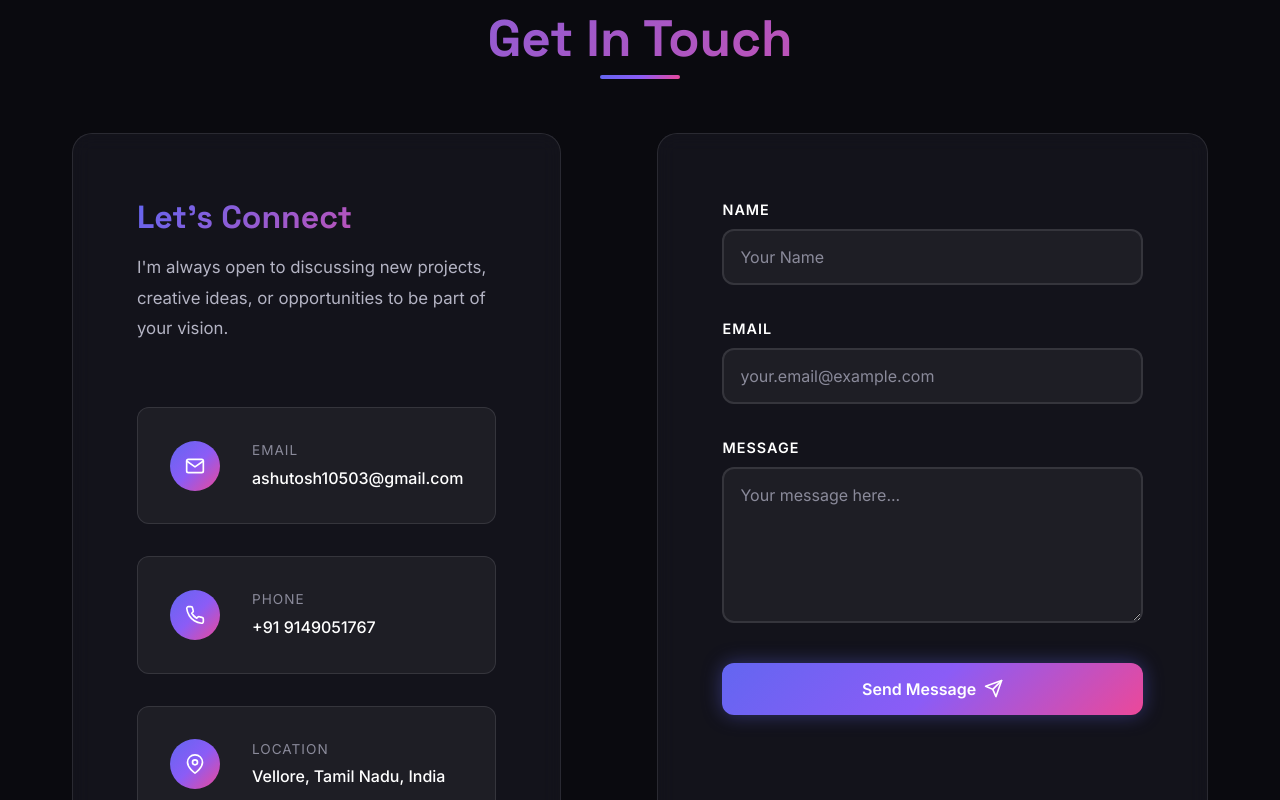
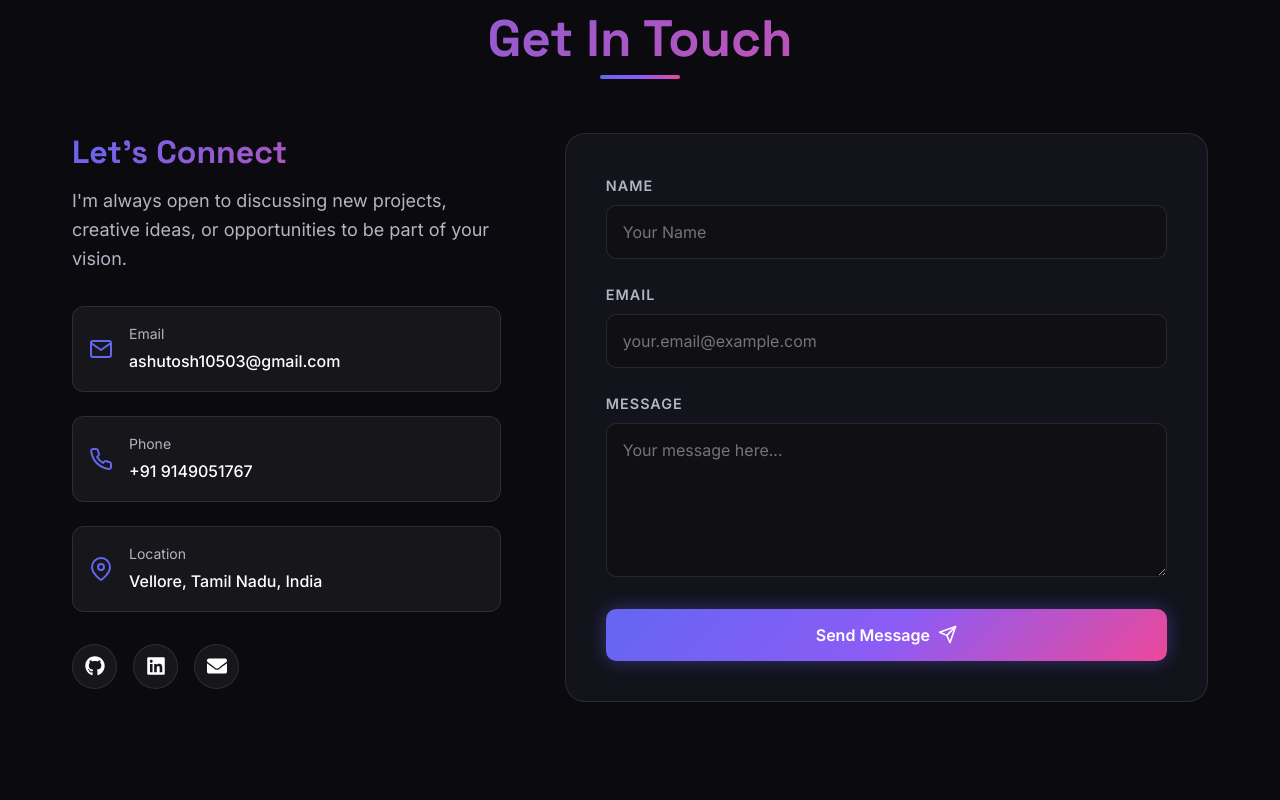
Before and after one commit to AshuGITHUBtosh/My-Portfolio, a React (Vite) app: page / in a window 1280 px wide. Shown: the part 9440-10240 px from the top of the page. Built offline with nearby package versions, Linux system fonts and the light colour scheme.

Commit message:
fixing mobile issues

```diff
--- a/src/sections/Contact.module.css
+++ b/src/sections/Contact.module.css
@@ -1,175 +1,146 @@
+/* src/sections/Contact/Contact.module.css */
+
 .contact {
-  min-height: 100vh;
   padding: var(--spacing-xl) 0;
   position: relative;
-  display: flex;
-  align-items: center;
+  overflow: hidden;
 }
 
 .contactContent {
   display: grid;
-  grid-template-columns: 1fr 1.5fr;
-  gap: var(--spacing-xl);
-  max-width: 1200px;
-  margin: 0 auto;
+  grid-template-columns: 1fr 1.5fr; /* Info takes less space, form takes more */
+  gap: 4rem;
+  margin-top: var(--spacing-lg);
 }
 
-.contactInfo {
-  background: var(--card-bg);
-  backdrop-filter: blur(10px);
-  padding: var(--spacing-lg);
-  border-radius: 20px;
-  border: 1px solid var(--border-color);
-  height: fit-content;
-}
-
+/* --- CONTACT INFO (Left Side) --- */
 .contactInfoTitle {
   font-size: 2rem;
-  font-weight: 700;
-  margin-bottom: var(--spacing-sm);
+  margin-bottom: 1rem;
   background: var(--gradient-text);
   -webkit-background-clip: text;
+  background-clip: text;
   -webkit-text-fill-color: transparent;
-  background-clip: text;
+  color: transparent;
 }
 
 .contactInfoText {
   color: var(--text-secondary);
-  line-height: 1.8;
-  margin-bottom: var(--spacing-lg);
-  font-size: 1.05rem;
+  margin-bottom: 2rem;
+  line-height: 1.6;
 }
 
 .contactDetails {
   display: flex;
   flex-direction: column;
-  gap: var(--spacing-md);
-  margin-bottom: var(--spacing-lg);
+  gap: 1.5rem;
+  margin-bottom: 2rem;
 }
 
 .contactItem {
   display: flex;
   align-items: center;
-  gap: var(--spacing-md);
-  padding: var(--spacing-md);
+  gap: 1rem;
+  padding: 1rem;
   background: var(--glass-bg);
+  border: 1px solid var(--border-color);
   border-radius: 12px;
-  border: 1px solid var(--border-color);
   transition: all var(--transition-base);
-  text-decoration: none;
-  color: inherit;
 }
 
 .contactItem:hover {
   border-color: var(--accent-primary);
-  background: var(--card-bg);
-  transform: translateX(5px);
+  background: rgba(99, 102, 241, 0.1);
 }
 
 .contactIcon {
-  width: 50px;
-  height: 50px;
+  font-size: 1.5rem;
+  color: var(--accent-primary);
+  display: flex;
+  align-items: center;
+  justify-content: center;
+}
+
+.contactLabel {
+  display: block;
+  font-size: 0.875rem;
+  color: var(--text-secondary);
+  margin-bottom: 0.25rem;
+}
+
+.contactValue {
+  font-weight: 500;
+  color: var(--text-primary);
+}
+
+/* --- SOCIAL LINKS --- */
+.socialLinks {
+  display: flex;
+  gap: 1rem;
+}
+
+.socialLink {
+  width: 45px;
+  height: 45px;
   border-radius: 50%;
-  background: var(--gradient-primary);
+  background: var(--glass-bg);
+  border: 1px solid var(--border-color);
   display: flex;
   align-items: center;
   justify-content: center;
   color: var(--text-primary);
   font-size: 1.25rem;
-  flex-shrink: 0;
-}
-
-.contactLabel {
-  display: block;
-  font-size: 0.85rem;
-  color: var(--text-tertiary);
-  margin-bottom: 0.25rem;
-  text-transform: uppercase;
-  letter-spacing: 1px;
-}
-
-.contactValue {
-  display: block;
-  font-size: 1rem;
-  color: var(--text-primary);
-  font-weight: 500;
-}
-
-.socialLinks {
-  display: flex;
-  gap: var(--spacing-sm);
-  justify-content: center;
-}
-
-.socialLink {
-  width: 50px;
-  height: 50px;
-  border-radius: 50%;
-  background: var(--glass-bg);
-  backdrop-filter: blur(10px);
-  border: 2px solid var(--border-color);
-  display: flex;
-  align-items: center;
-  justify-content: center;
-  font-size: 1.5rem;
-  color: var(--text-primary);
   transition: all var(--transition-base);
-  cursor: pointer;
-  text-decoration: none;
 }
 
 .socialLink:hover {
   background: var(--accent-primary);
   border-color: var(--accent-primary);
-  box-shadow: var(--shadow-glow);
-  color: var(--text-primary);
+  box-shadow: 0 0 15px var(--accent-glow);
 }
 
+/* --- FORM (Right Side) --- */
 .contactForm {
   background: var(--card-bg);
-  backdrop-filter: blur(10px);
-  padding: var(--spacing-lg);
+  padding: 2.5rem;
   border-radius: 20px;
   border: 1px solid var(--border-color);
+  backdrop-filter: blur(10px);
 }
 
 .formGroup {
-  margin-bottom: var(--spacing-md);
+  margin-bottom: 1.5rem;
 }
 
 .formLabel {
   display: block;
+  margin-bottom: 0.5rem;
   font-size: 0.9rem;
   font-weight: 600;
-  color: var(--text-primary);
-  margin-bottom: var(--spacing-xs);
+  letter-spacing: 1px;
   text-transform: uppercase;
-  letter-spacing: 1px;
+  color: var(--text-secondary);
 }
 
 .formInput,
 .formTextarea {
   width: 100%;
   padding: 1rem;
-  background: var(--glass-bg);
-  border: 2px solid var(--border-color);
-  border-radius: 12px;
+  background: rgba(0, 0, 0, 0.2);
+  border: 1px solid var(--border-color);
+  border-radius: 10px;
   color: var(--text-primary);
+  font-family: var(--font-primary);
   font-size: 1rem;
-  font-family: var(--font-primary);
   transition: all var(--transition-base);
-  outline: none;
 }
 
 .formInput:focus,
 .formTextarea:focus {
+  outline: none;
   border-color: var(--accent-primary);
+  background: rgba(99, 102, 241, 0.05);
   box-shadow: 0 0 0 3px rgba(99, 102, 241, 0.1);
-}
-
-.formInput::placeholder,
-.formTextarea::placeholder {
-  color: var(--text-tertiary);
 }
 
 .formTextarea {
@@ -179,30 +150,24 @@
 
 .submitButton {
   width: 100%;
-  padding: 1rem 2rem;
+  padding: 1rem;
   background: var(--gradient-primary);
-  color: var(--text-primary);
   border: none;
-  border-radius: 12px;
+  border-radius: 10px;
+  color: white;
+  font-weight: 600;
   font-size: 1rem;
-  font-weight: 600;
   display: flex;
   align-items: center;
   justify-content: center;
   gap: 0.5rem;
   cursor: pointer;
   transition: all var(--transition-base);
-  font-family: var(--font-primary);
   box-shadow: var(--shadow-glow);
 }
 
-.submitButton:hover:not(:disabled) {
-  transform: translateY(-2px);
-  box-shadow: 0 0 40px rgba(99, 102, 241, 0.6);
-}
-
 .submitButton:disabled {
-  opacity: 0.6;
+  opacity: 0.7;
   cursor: not-allowed;
 }
 
@@ -210,13 +175,40 @@
   font-size: 1.2rem;
 }
 
+/* --- 📱 MOBILE RESPONSIVENESS FIX --- */
 @media (max-width: 968px) {
   .contactContent {
-    grid-template-columns: 1fr;
+    grid-template-columns: 1fr; /* Stack them vertically */
+    gap: 3rem;
+  }
+}
+
+@media (max-width: 480px) {
+  .contact {
+    padding: var(--spacing-lg) 0;
   }
 
-  .contactInfo,
   .contactForm {
-    padding: var(--spacing-md);
+    padding: 1.5rem; /* Reduce padding on small screens */
+    width: 100%;
+  }
+
+  .contactContent {
+    gap: 2rem;
+    display: flex;          /* Use Flexbox for mobile stacking */
+    flex-direction: column; /* Stack top-to-bottom */
+  }
+
+  /* Force Inputs to not overflow */
+  .formInput,
+  .formTextarea {
+    width: 100%;
+    box-sizing: border-box; /* Crucial preventing overflow */
+  }
+
+  /* Make social links smaller if needed */
+  .socialLink {
+    width: 40px;
+    height: 40px;
   }
 }
```
